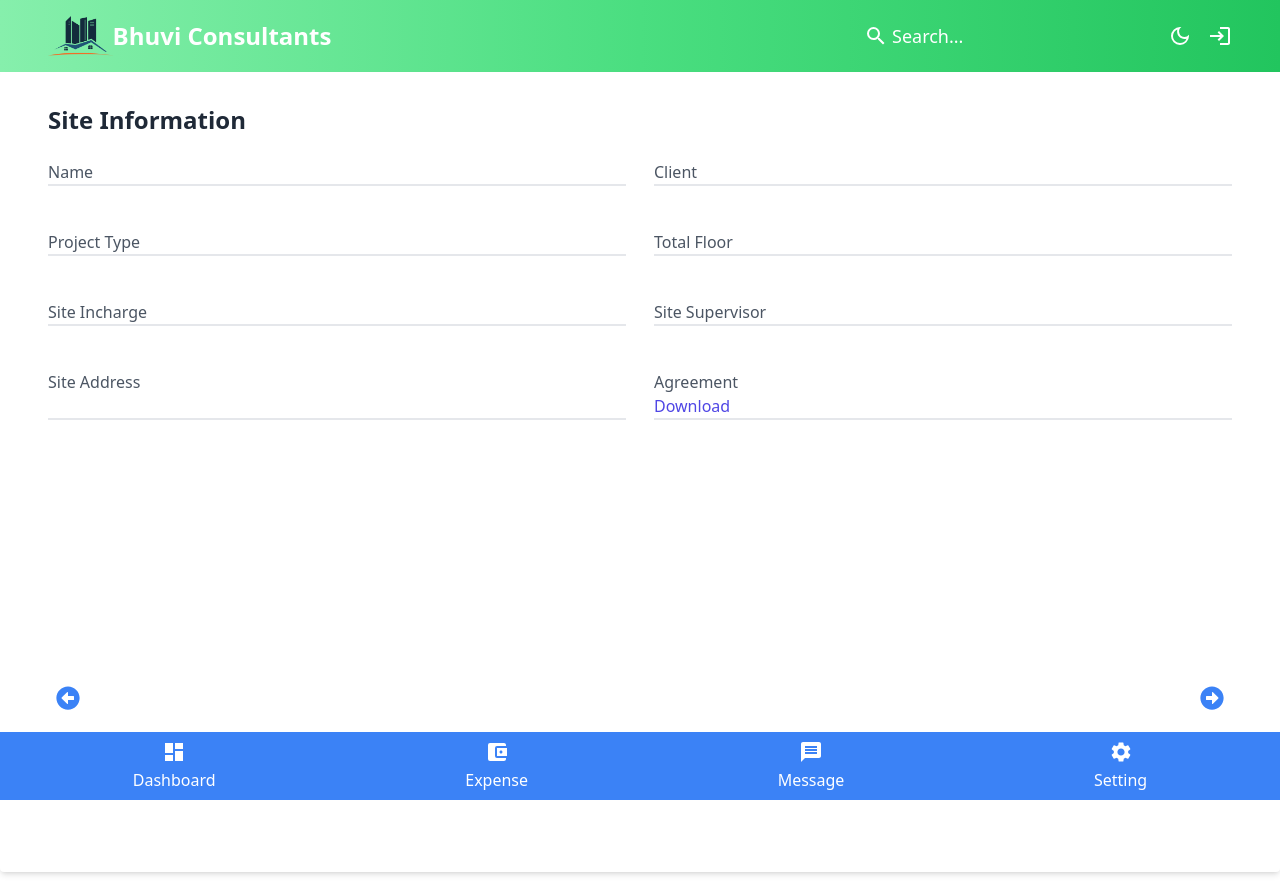
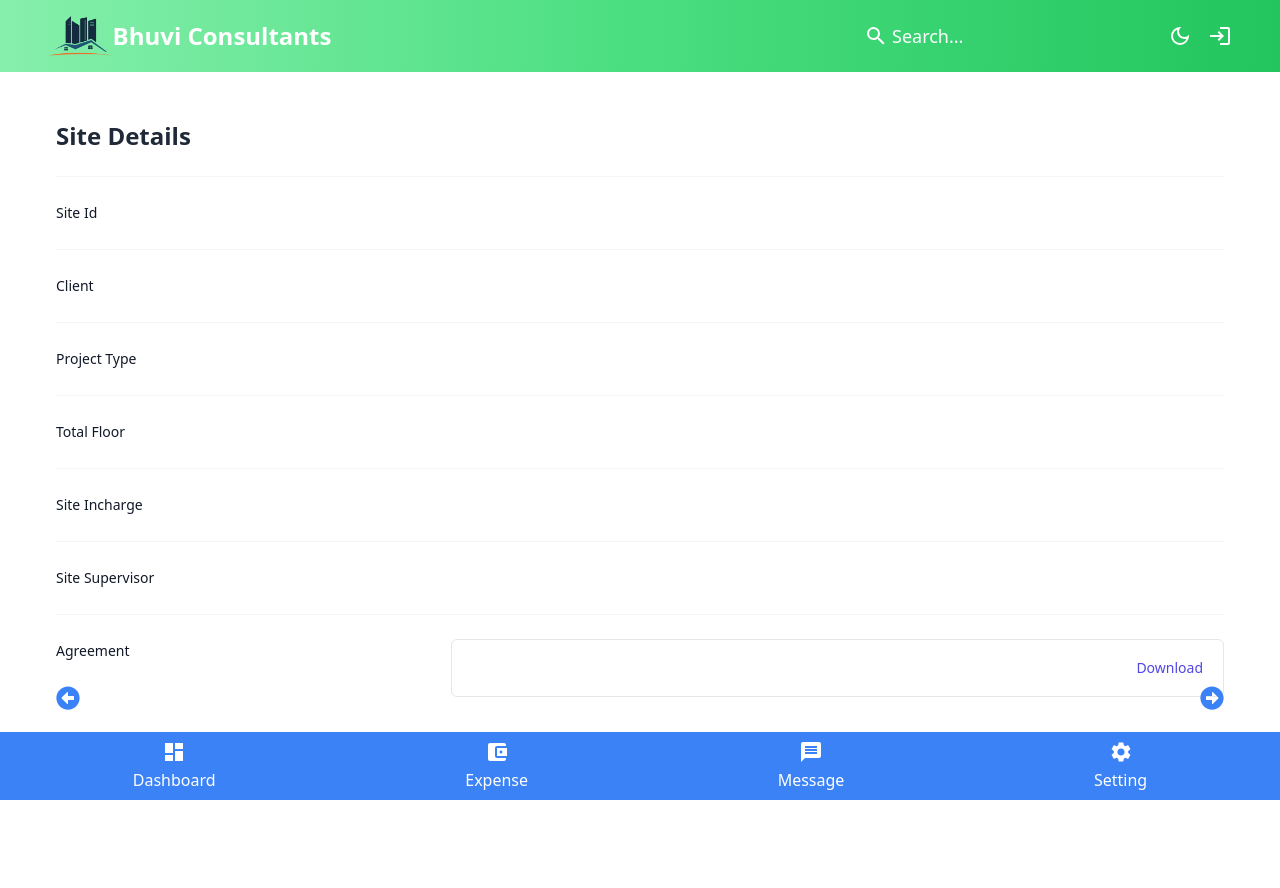
Before and after one commit to rshubham-dev/Bhuvi-Manager, a React (Create React App) app: page /site in a window 1280 px wide. After the commit the page ends 833 px from the top, so only its background shows below. Built offline with nearby package versions, Linux system fonts and the light colour scheme.

Commit message:
ui update 2.2

```diff
--- a/src/components/CreateSite.js
+++ b/src/components/CreateSite.js
@@ -49,6 +49,7 @@ const CreateSite = () => {
         toast.error(error.message)
       }
     }
+    getClients();
     getemployees();
   }, [])
 
--- a/src/screen/SiteScreen.js
+++ b/src/screen/SiteScreen.js
@@ -1,9 +1,10 @@
 import React, { useEffect, useState } from 'react';
 import axios from 'axios';
-import { useLocation} from 'react-router-dom';
+import { Link, useLocation } from 'react-router-dom';
 
 const SiteScreen = () => {
   const [site, setSiteData] = useState({});
+  const [client, setClient] = useState([]);
   const location = useLocation();
   console.log(location);
 
@@ -22,52 +23,64 @@ const SiteScreen = () => {
       const response = await axios.get(`/api/v1/site/${id}`);
       console.log(response.data)
       setSiteData(response.data);
+      const clientsData = await axios.get(`/api/v1/client/${site.client}`);
+      setClient(clientsData.data);
     } catch (error) {
       console.log('Error fetching user details:', error);
     }
   };
   return (
     <>
-<div className="bg-white shadow-md rounded px-12 py-8 mb-4 h-screen">
-      <h3 className="text-2xl font-semibold text-gray-800 mb-6">Site Information</h3>
-      <div className="grid grid-cols-1 md:grid-cols-2 gap-7 ">
-        <div className="mb-4 border-b-2">
-          <label className="block text-l font-medium text-gray-600">Name</label>
-          <p className="text-lg text-gray-800">{site.name}</p>
+      <section className='bg-white shadow-md rounded px-14 py-12 mb-16 h-full'>
+        <h3 className="text-2xl font-semibold text-gray-800 mb-6">{site.name} Site Details</h3>
+        <div className="mt-6 border-t border-gray-100">
+          <dl className="divide-y divide-gray-100">
+            <div className="px-4 py-6 sm:grid sm:grid-cols-3 sm:gap-4 sm:px-0">
+              <dt className="text-sm font-medium leading-6 text-gray-900">Site Id</dt>
+              <dd className="mt-1 text-sm leading-6 text-gray-700 sm:col-span-2 sm:mt-0">{site.siteId}</dd>
             </div>
-        <div className="mb-4 border-b-2">
-          <label className="block text-l font-medium text-gray-600">Client</label>
-          <p className="text-lg text-gray-800">{site.client}</p>
+            <div className="px-4 py-6 sm:grid sm:grid-cols-3 sm:gap-4 sm:px-0">
+              <dt className="text-sm font-medium leading-6 text-gray-900">Client</dt>
+              <dd className="mt-1 text-sm leading-6 text-gray-700 sm:col-span-2 sm:mt-0">{client}</dd>
             </div>
-        <div className="mb-4 border-b-2">
-          <label className="block text-l font-medium text-gray-600">Project Type</label>
-          <p className="text-lg text-gray-800">{site.projectType}</p>
+            <div className="px-4 py-6 sm:grid sm:grid-cols-3 sm:gap-4 sm:px-0">
+              <dt className="text-sm font-medium leading-6 text-gray-900">Project Type</dt>
+              <dd className="mt-1 text-sm leading-6 text-gray-700 sm:col-span-2 sm:mt-0">{site.projectType}</dd>
             </div>
-        <div className="mb-4 border-b-2">
-          <label className="block text-l font-medium text-gray-600">Total Floor</label>
-          <p className="text-lg text-gray-800">{site.floors}</p>
+            <div className="px-4 py-6 sm:grid sm:grid-cols-3 sm:gap-4 sm:px-0">
+              <dt className="text-sm font-medium leading-6 text-gray-900">Total Floor</dt>
+              <dd className="mt-1 text-sm leading-6 text-gray-700 sm:col-span-2 sm:mt-0">{site.floors}</dd>
             </div>
-        <div className="mb-4 border-b-2">
-          <label className="block text-l font-medium text-gray-600">Site Incharge</label>
-          <p className="text-lg text-gray-800">{site.incharge}</p>
+            <div className="px-4 py-6 sm:grid sm:grid-cols-3 sm:gap-4 sm:px-0">
+              <dt className="text-sm font-medium leading-6 text-gray-900">Site Incharge</dt>
+              <dd className="mt-1 text-sm leading-6 text-gray-700 sm:col-span-2 sm:mt-0">{site.incharge}</dd>
             </div>
-        <div className="mb-4 border-b-2">
-          <label className="block text-l font-medium text-gray-600">Site Supervisor</label>
-          <p className="text-lg text-gray-800">{site.supervisor}</p>
+            <div className="px-4 py-6 sm:grid sm:grid-cols-3 sm:gap-4 sm:px-0">
+              <dt className="text-sm font-medium leading-6 text-gray-900">Site Supervisor</dt>
+              <dd className="mt-1 text-sm leading-6 text-gray-700 sm:col-span-2 sm:mt-0">{site.supervisor}</dd>
             </div>
-        <div className="mb-4 border-b-2">
-          <label className="block text-l font-medium text-gray-600">Site Address</label>
-          <p className="text-lg text-gray-800"></p>
-        </div>
-        <div className="mb-4 border-b-2">
-          <label className="block text-l font-medium text-gray-600">Agreement</label>
-              <span className="truncate font-medium text-gray-800">{site.agreement}</span>
-              <a href="#" className="text-indigo-600 hover:text-indigo-500">
-                Download
-              </a>
+            <div className="px-4 py-6 sm:grid sm:grid-cols-3 sm:gap-4 sm:px-0">
+              <dt className="text-sm font-medium leading-6 text-gray-900">Agreement</dt>
+              <dd className="mt-2 text-sm text-gray-900 sm:col-span-2 sm:mt-0">
+                <ul role="list" className="divide-y divide-gray-100 rounded-md border border-gray-200">
+                  <li className="flex items-center justify-between py-4 pl-4 pr-5 text-sm leading-6">
+                    <div className="flex w-0 flex-1 items-center">
+                      <div className="ml-4 flex min-w-0 flex-1 gap-2">
+                        <span className="truncate font-medium">{site.agreement}</span>
                       </div>
                     </div>
+                    <div className="ml-4 flex-shrink-0">
+                      <Link to={'#'} className="font-medium text-indigo-600 hover:text-indigo-500">
+                        Download
+                      </Link>
                     </div>
+                  </li>
+                </ul>
+              </dd>
+            </div>
+          </dl>
+        </div>
+      </section>
     </>
   )
 }
```
Lines whose indentation alone changed are shown as unchanged.
